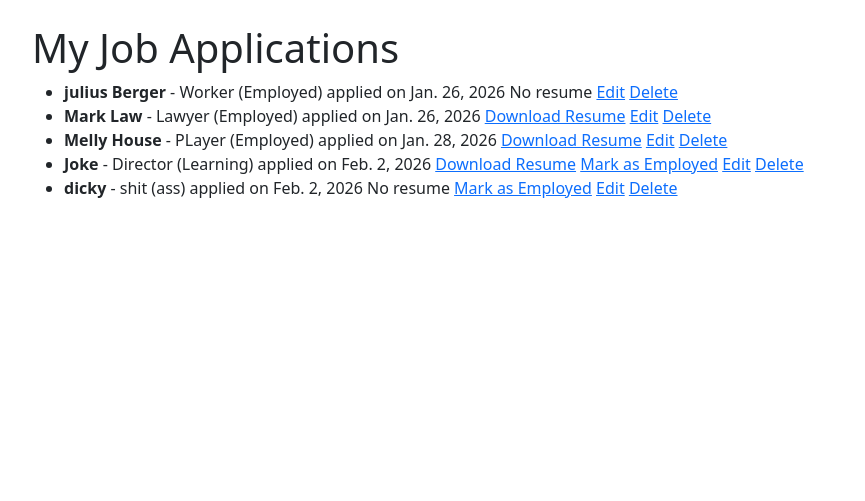
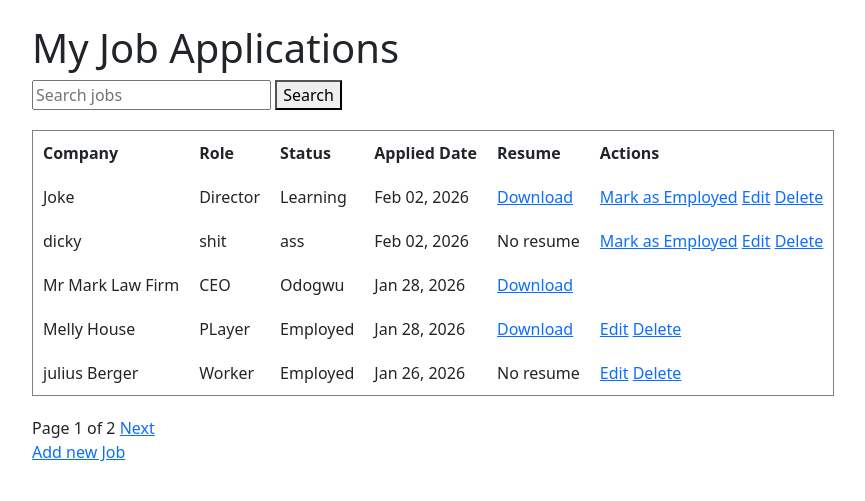
Before and after one commit to Tomideerinola/Django_practice, a Django app: page /jobs/ in a window 1280 px wide. Shown: the part 56-557 px from the top of the page, without its empty margins (50-915 px from the left). Run offline with Django 5.2, Linux system fonts and the light colour scheme; a user stored in the database is signed in; data comes from the database, SQL or seed files in the repository; both versions use the stored data as it was after the commit.

Commit message:
worked on pagination, django search filters and LRM, PRM

```diff
--- a/applications/templates/applications/job_list.html
+++ b/applications/templates/applications/job_list.html
@@ -19,8 +19,8 @@
     <a href="{% url 'mark_employed' job.pk %}">Mark as Employed</a>
 {% endif %}
 
-            <a href="{% url 'edit_job' job.pk %}">Edit</a>
-            <a href="{% url 'delete_job' job.pk %}">Delete</a>
+            <a href="{% url 'job_edit_cbv' job.pk %}">Edit</a>
+            <a href="{% url 'job_delete_cbv' job.pk %}">Delete</a>
         {% endif %}
     </li>
 {% empty %}
--- a/applications/templates/applications/list.html
+++ b/applications/templates/applications/list.html
@@ -1,19 +1,74 @@
-<!DOCTYPE html>
-<html>
-<head>
-    <title>My Job Applications</title>
-</head>
-<body>
-    <h1>My Job Applications</h1>
-    <ul>
-        {% for job in applications %}
-            <li>
-                <strong>{{ job.company }}</strong> - {{ job.role }} ({{ job.status }})
-                applied on {{ job.applied_date }}
-            </li>
+{% extends "applications/base.html" %}
+
+{% block title %}Job List{% endblock %}
+
+{% block content %}
+<h1>My Job Applications</h1>
+
+<!-- Search form -->
+<form method="GET" action="" style="margin-bottom: 20px;">
+    <input type="text" name="q" placeholder="Search jobs" value="{{ query }}">
+    <button type="submit">Search</button>
+</form>
+
+<!-- Jobs Table -->
+<table border="1" cellpadding="10" cellspacing="0">
+    <thead>
+        <tr>
+            <th>Company</th>
+            <th>Role</th>
+            <th>Status</th>
+            <th>Applied Date</th>
+            <th>Resume</th>
+            <th>Actions</th>
+        </tr>
+    </thead>
+    <tbody>
+        {% for job in page_obj %}
+        <tr>
+            <td>{{ job.company }}</td>
+            <td>{{ job.role }}</td>
+            <td>{{ job.status }}</td>
+            <td>{{ job.applied_date|date:"M d, Y" }}</td>
+            <td>
+                {% if job.resume %}
+                    <a href="{{ job.resume.url }}">Download</a>
+                {% else %}
+                    No resume
+                {% endif %}
+            </td>
+            <td>
+                {% if job.user == request.user %}
+                    <!-- Permission + status check -->
+                    {% if perms.applications.can_mark_employed and job.status != 'Employed' %}
+                        <a href="{% url 'mark_employed' job.pk %}">Mark as Employed</a>
+                    {% endif %}
+                    <a href="{% url 'job_edit_cbv' job.pk %}">Edit</a>
+                    <a href="{% url 'job_delete_cbv' job.pk %}">Delete</a>
+                {% endif %}
+            </td>
+        </tr>
         {% empty %}
-            <li>No job applications yet.</li>
+        <tr>
+            <td colspan="6" style="text-align: center;">No job applications yet.</td>
+        </tr>
         {% endfor %}
-    </ul>
-</body>
-</html>
+    </tbody>
+</table>
+
+<!-- Pagination controls -->
+<div style="margin-top: 20px;">
+    {% if page_obj.has_previous %}
+        <a href="?page={{ page_obj.previous_page_number }}{% if query %}&q={{ query }}{% endif %}">Previous</a>
+    {% endif %}
+
+    Page {{ page_obj.number }} of {{ page_obj.paginator.num_pages }}
+
+    {% if page_obj.has_next %}
+        <a href="?page={{ page_obj.next_page_number }}{% if query %}&q={{ query }}{% endif %}">Next</a>
+    {% endif %}
+</div>
+
+<p><a href="{% url 'add_job' %}">Add new Job</a></p>
+
+{% endblock %}
--- a/applications/urls.py
+++ b/applications/urls.py
@@ -1,20 +1,23 @@
 # applications/urls.py
 from django.urls import path
 from . import views
-from .views import JobListView, JobCreateView
+from .views import JobListView, JobCreateView, JobUpdateView, JobDeleteView, MarkEmployedView
 
 urlpatterns = [
     path('', views.home, name='home'),
     path('jobs/', views.job_list, name='job_list'),
     path('jobs/add/', views.add_job, name='add_job'),
-    path('job/<int:pk>/edit/', views.edit_job, name='edit_job'),
-    path('job/<int:pk>/delete/', views.delete_job, name='delete_job'),
+    # path('job/<int:pk>/edit/', views.edit_job, name='edit_job'),
+    # path('job/<int:pk>/delete/', views.delete_job, name='delete_job'),
     path('job/<int:pk>/view/', views.job_detail, name='job_detail'),
     path('books/', views.create_book_view, name='create_book_view'),
     path('thank-you/', views.success, name='success'),
     path('my/applications/', views.my_applications, name='my_applications'),
     path('jobs/<int:pk>/mark-employed/', views.mark_employed, name='mark_employed'),  # our test URL
-    path('jobcbv/', JobListView.as_view(), name='job_list'),
+    path('jobcbv/', JobListView.as_view(), name='job_list_cbv'),
     path('job/addcbv/', JobCreateView.as_view(), name='job_add_cbv'),
+    path('job/<int:pk>/editcbv/', JobUpdateView.as_view(), name='job_edit_cbv'),
+    path('job/<int:pk>/deletecbv/', views.JobDeleteView.as_view(), name='job_delete_cbv'),
+    path('jobs/<int:pk>/mark/', MarkEmployedView.as_view(), name='mark_employed_cbv'),
 
 ]
--- a/applications/views.py
+++ b/applications/views.py
@@ -3,9 +3,12 @@ from django.contrib.auth.decorators import login_required,permission_required
 from .models import JobApplication
 from .forms import JobApplicationForm, BookForm
 from django.contrib import messages
-from django.views.generic import ListView,CreateView
-from django.contrib.auth.mixins import LoginRequiredMixin
+from django.views.generic import ListView,CreateView,UpdateView, DeleteView
+from django.contrib.auth.mixins import LoginRequiredMixin, PermissionRequiredMixin
 from django.urls import reverse_lazy
+from django.views import View
+from django.core.paginator import Paginator
+from django.db.models import Q  # Needed for OR filtering
 
 
 
@@ -36,15 +39,96 @@ class JobCreateView(LoginRequiredMixin, CreateView):
         return super().form_valid(form)
 
 
+# update job cbv
+
+class JobUpdateView(LoginRequiredMixin, UpdateView):
+    model = JobApplication
+    form_class = JobApplicationForm
+    template_name = 'applications/edit_job.html'
+    success_url = reverse_lazy('job_list')
+
+    def get_queryset(self):
+        return JobApplication.objects.filter(user=self.request.user)
+
+    def form_valid(self, form):
+        messages.success(self.request, "Job updated successfully!")
+        return super().form_valid(form)
+
+    # job delete cbv
+
+class JobDeleteView(LoginRequiredMixin, DeleteView):
+    model = JobApplication
+    template_name = 'applications/delete_job.html'
+    success_url = reverse_lazy('job_list')
+
+    def get_queryset(self):
+        return JobApplication.objects.filter(user=self.request.user)
+
+    def delete(self, request, *args, **kwargs):
+        messages.success(request, "Job deleted successfully!")
+        return super().delete(request, *args, **kwargs)
+
+
+# PermissionRequiredMixin cbv
+
+class MarkEmployedView(PermissionRequiredMixin, View):
+    permission_required = 'applications.can_mark_employed'
+    raise_exception = True  # Optional: raises 403 if user doesn't have permission
+
+    def post(self, request, pk):
+        # Get the job, fail if doesn't exist
+        job = get_object_or_404(JobApplication, pk=pk)
+        job.status = 'Employed'
+        job.save()
+        messages.success(request, f"{job.company} marked as employed!")
+        return redirect('job_list')
 
 
 # FUNCTION BASED VIEWS
-# Create your views here.
+# @login_required
+# def job_list(request):
+#     # Only fetch jobs owned by this user
+#     jobs = JobApplication.objects.filter(user=request.user)
+#     return render(request, 'applications/job_list.html', {'jobs': jobs})
+
+
+# @login_required
+# def job_list(request):
+#     jobs = JobApplication.objects.all().order_by('-applied_date')
+#     paginator = Paginator(jobs, 5)  # 5 jobs per page
+#     page_number = request.GET.get('page')
+#     page_obj = paginator.get_page(page_number)
+#     query = request.GET.get('q')
+#     if query:
+#         jobs = jobs.filter(company__icontains=query) | jobs.filter(role__icontains=query)
+#     return render(request, 'applications/list.html', {'page_obj': page_obj, 'jobs': jobs})
+
+
 @login_required
 def job_list(request):
-    # Only fetch jobs owned by this user
-    jobs = JobApplication.objects.filter(user=request.user)
-    return render(request, 'applications/job_list.html', {'jobs': jobs})
+    # Get search query from GET params
+    query = request.GET.get('q', '')
+
+    # Filter jobs if query exists, otherwise get all
+    if query:
+        jobs = JobApplication.objects.filter(Q(company__icontains=query) | Q(role__icontains=query)).order_by('-applied_date')
+    else:
+        jobs = JobApplication.objects.all().order_by('-applied_date')
+
+    # Paginate the queryset
+    paginator = Paginator(jobs, 5)  # 5 jobs per page
+    page_number = request.GET.get('page')
+    page_obj = paginator.get_page(page_number)
+
+    # Pass both page_obj and query for template
+    return render(
+        request,
+        'applications/list.html',
+        {
+            'page_obj': page_obj,  # paginated page
+            'query': query,        # current search term
+        }
+    )
 
 
 def home(request):
```
Also changed, not shown: db.sqlite3.
